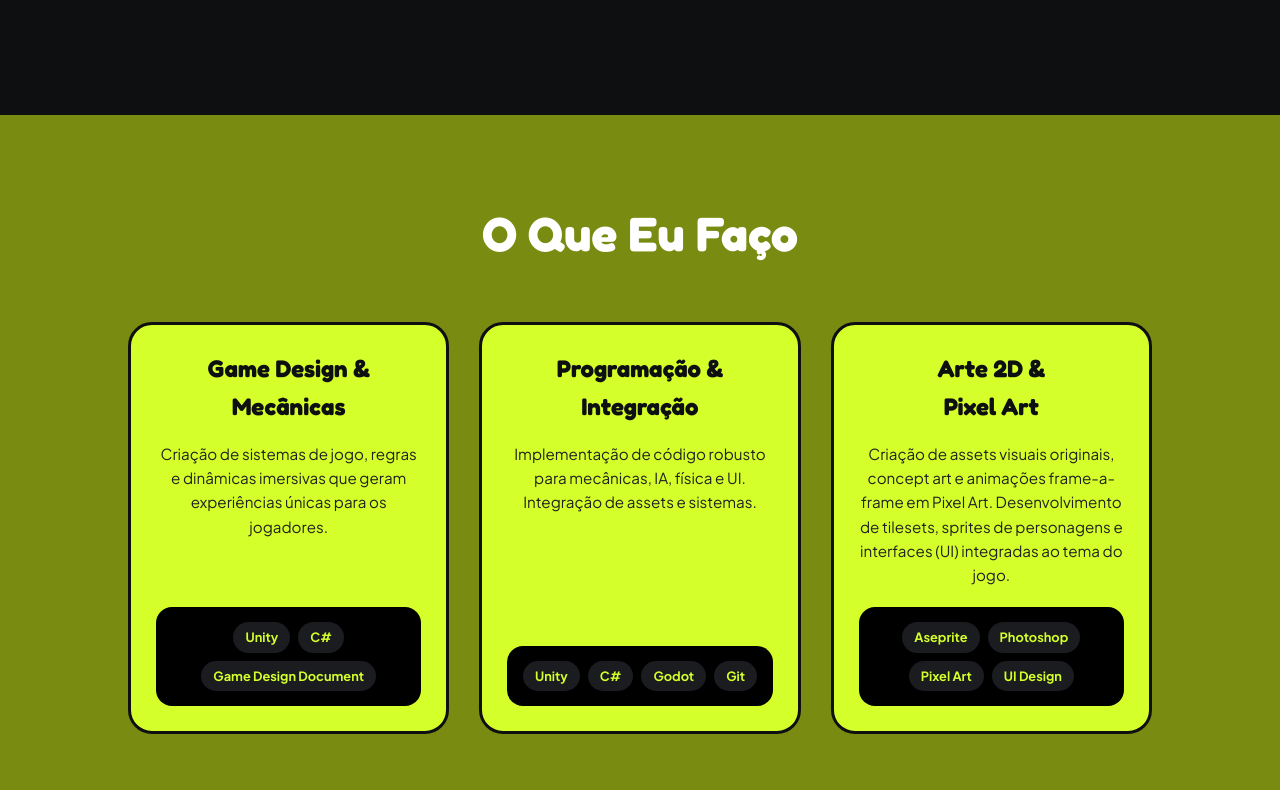
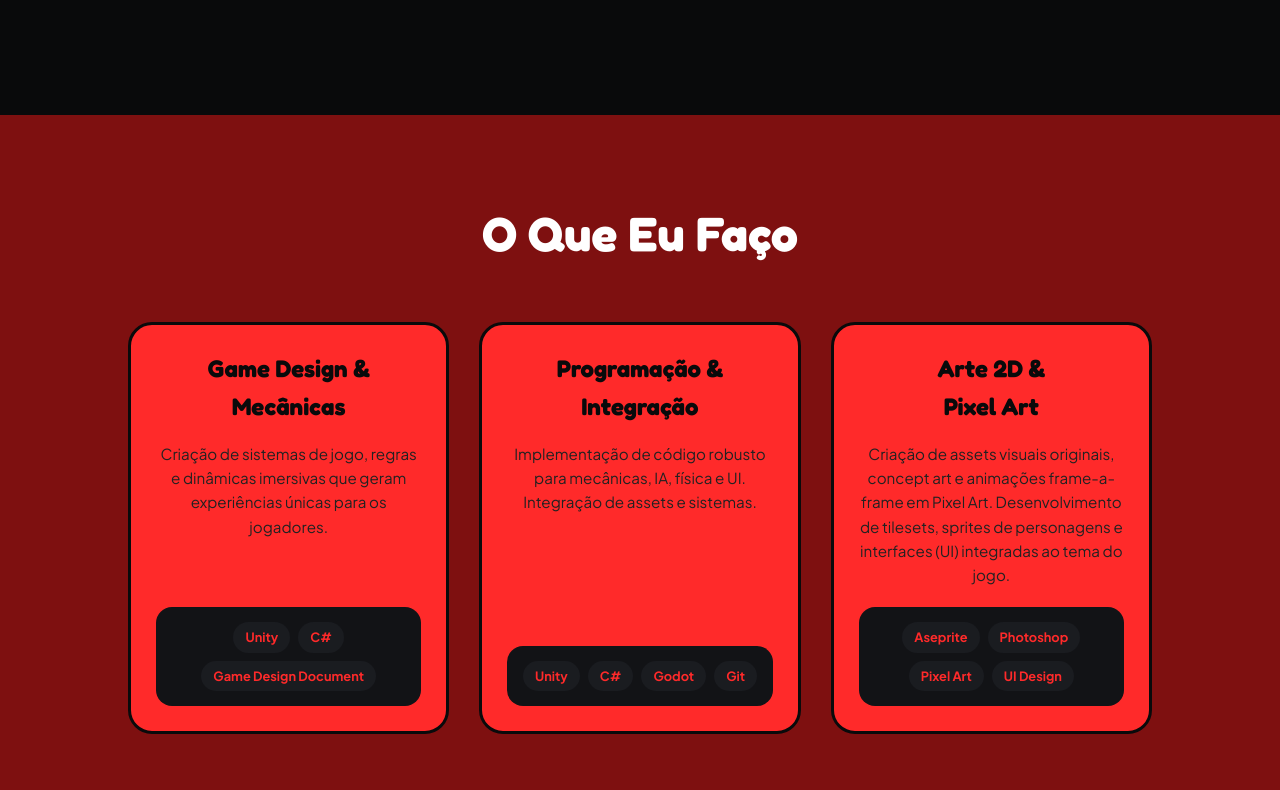
Before and after one commit to JeanCarlos159/Portf-lio, a plain HTML site: page index.html in a window 1280 px wide. Shown: the part 605-1395 px from the top of the page. Drawn offline with Linux system fonts and the light colour scheme.

Commit message:
Add files via upload

```diff
--- a/style.css
+++ b/style.css
@@ -4,13 +4,13 @@
 @import url('https://fonts.googleapis.com/css2?family=Fredoka:wght@300..700&family=Plus+Jakarta+Sans:wght@300..800&display=swap');
 
 :root {
-    --bg-dark: #0e0f11;
-    --bg-light: #798b10;
-    --accent-vibrant: #d4ff2a;
-    --accent-yellow: #fff000;
-    --text-light: #ffffff;
-    --text-dark: #0e0f11;
-    --card-bg-dark: #000000;
+    --bg-dark: #090a0b;         /* Preto profundo de fundo (quase total) */
+    --bg-light: #7e1010;        /* Vermelho escuro/sangue para as seções claras */
+    --accent-vibrant: #ff2a2a;   /* Vermelho neon/vivo para links, botões principais e destaques */
+    --accent-yellow: #ff6b00;    /* Laranja de transição para detalhes secundários e hovers */
+    --text-light: #ffffff;      /* Branco puro para leitura limpa */
+    --text-dark: #090a0b;       /* Preto para contrastar sobre fundos claros */
+    --card-bg-dark: #121316;    /* Cinza escuro/grafite para os fundos dos cards de ferramentas e contato */
 
     --font-title: 'Fredoka', sans-serif;
     --font-body: 'Plus Jakarta Sans', sans-serif;
```
